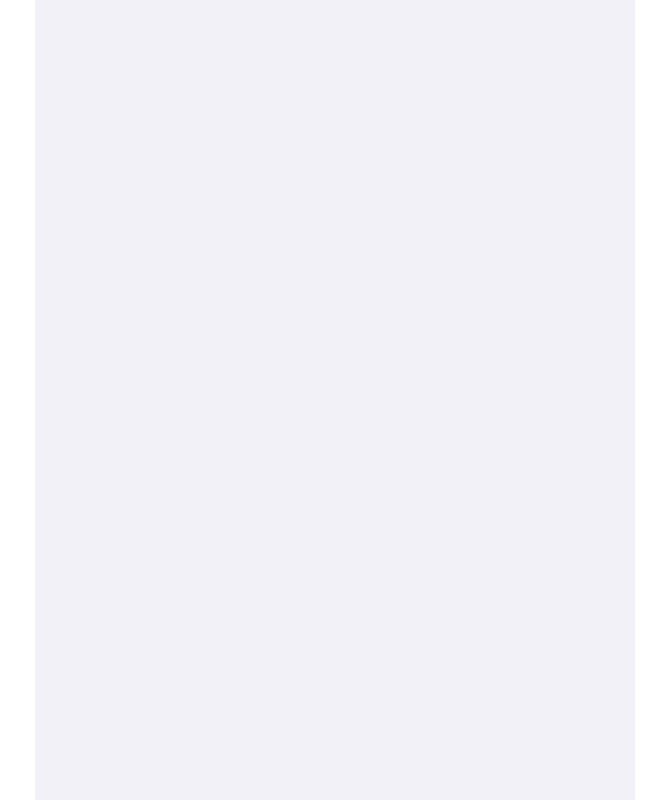
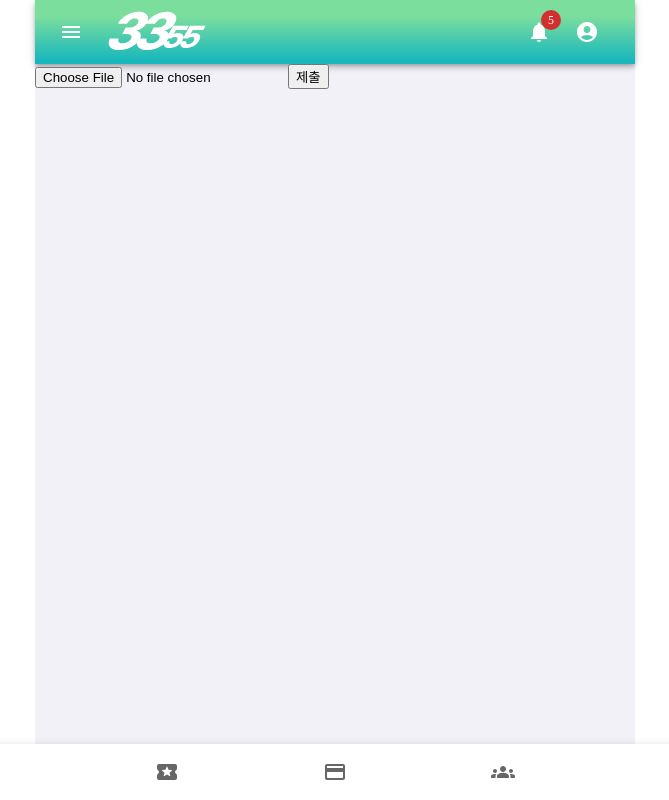
Before and after one commit to teon98/3355-frontend, a React (Create React App) app: page /community/uploadImg in a window 1280 px wide. Before the commit this address had no page. Shown: the whole page, without its empty margins (305-974 px from the left). Built offline with nearby package versions, Linux system fonts and the light colour scheme; a web font is replaced by a local one.

Commit message:
이미지 업로드

```diff
--- a/src/App.js
+++ b/src/App.js
@@ -20,6 +20,7 @@ import PayComplete from "./pages/card/PayComplete";
 import FindPass from "./pages/account/FindPass";
 import ChangePass from "./pages/account/ChangePass";
 import Logout from "./pages/account/Logout";
+import UploadTest from "./components/community/UploadTest";
 
 //폰트 GmarketSans로 지정
 const theme = createTheme({
@@ -70,6 +71,7 @@ const App = () => {
           {/* 커뮤니티 */}
           <Route path="/community" element={<Navbar />}>
             <Route index element={<CommunityMain />} />
+            <Route path="uploadImg" element={<UploadTest />} />
           </Route>
           {/* 마이페이지 */}
           <Route path="/mypage" element={<Navbar />}>
--- a/src/components/community/MyFollowerList.js
+++ b/src/components/community/MyFollowerList.js
@@ -5,6 +5,7 @@ import axios from "axios";
 //내가 팔로우 하는 사람들의 LIST
 const MyFollowerList = () => {
   const [followlist, setFollowlist] = useState([]);
+  const loadPath = process.env.REACT_APP_IMGPATH + "/profile/06/14/";
 
   useEffect(() => {
     axios
@@ -22,52 +23,16 @@ const MyFollowerList = () => {
       });
   }, []);
 
-  const [img, setImg] = useState();
-
-  const handleChange = (e) => {
-    console.log(e.target.files);
-    setImg(e.target.files);
-  };
-
-  const handleClick = () => {
-    console.log(img + "클릭 중");
-
-    var data = new FormData();
-
-    //이미지 넣기
-    for (let i = 0; i < img.length; i++) {
-      data.append("files", img[i]);
-    }
-
-    //경로 넣어주기
-    data.append("defaultpath", process.env.REACT_APP_IMGPATH);
-    data.append("path", "profile");
-
-    axios
-      .post("/uploadImg", data, {
-        headers: {
-          "Content-Type": "multipart/form-data",
-        },
-      })
-      .then((res) => {
-        console.log(res);
-      })
-      .then((err) => {
-        console.log(err);
-      });
-  };
   //1. 내 정보가 가져와지는가
   return (
     <Box>
       <p>내가 팔로우 하는 사람들 목록</p>
-      {/* {followlist.map((i) => (
-        <p>{i.nickname}</p>
-      ))} */}
-
-      <input type="file" onChange={handleChange}></input>
-      <button type="button" onClick={handleClick}>
-        제출
-      </button>
+      {followlist.map((item, index) => (
+        <div key={index}>
+          <p>{item.nickname}</p>
+          <img src={item.profileImg} alt="프로필 이미지" />
+        </div>
+      ))}
     </Box>
   );
 };
--- /dev/null
+++ b/src/components/community/UploadTest.js
@@ -0,0 +1,50 @@
+import React, { useEffect, useState } from "react";
+import axios from "axios";
+
+const UploadTest = () => {
+  const [img, setImg] = useState();
+
+  const handleChange = (e) => {
+    console.log(e.target.files);
+    setImg(e.target.files);
+  };
+
+  const handleClick = () => {
+    console.log(img + "클릭 중");
+
+    var data = new FormData();
+
+    //이미지 넣기
+    for (let i = 0; i < img.length; i++) {
+      data.append("files", img[i]);
+    }
+
+    //경로 넣어주기
+    data.append("defaultpath", process.env.REACT_APP_IMGPATH);
+    data.append("path", "profile");
+
+    axios
+      .post("/uploadImg", data, {
+        headers: {
+          "Content-Type": "multipart/form-data",
+        },
+      })
+      .then((res) => {
+        console.log(res);
+      })
+      .then((err) => {
+        console.log(err);
+      });
+  };
+
+  return (
+    <div>
+      <input type="file" onChange={handleChange}></input>
+      <button type="button" onClick={handleClick}>
+        제출
+      </button>
+    </div>
+  );
+};
+
+export default UploadTest;
```
Also changed, not shown: src/images/default-user-image.png (added).
